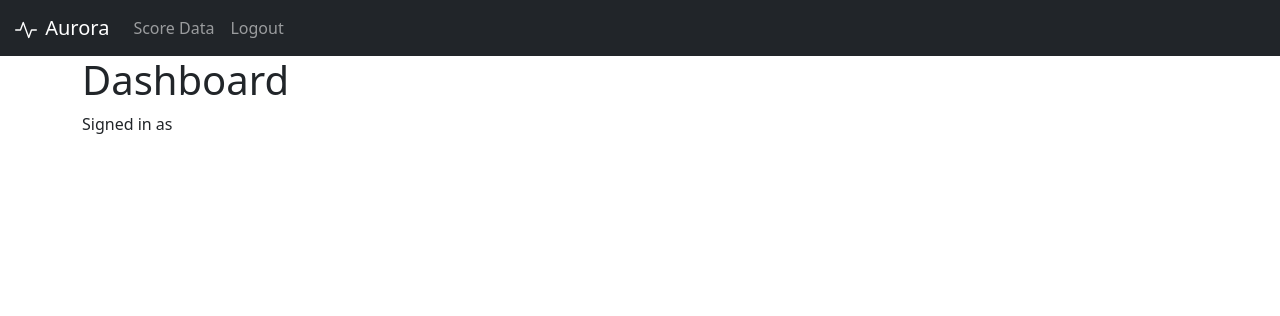
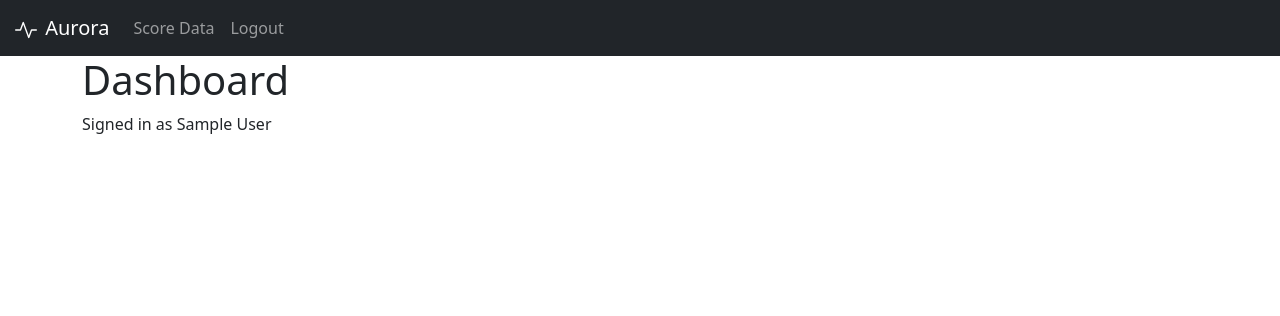
Before and after one commit to smithandrewk/aurora, a Flask app: page /dashboard in a window 1280 px wide. Shown: the top 316 px of the page. Run offline with Flask 2, Linux system fonts and the light colour scheme; the visitor is signed in with stand-in values (Sample User, id 1); parts of the project's set-up code (start-up, migrations or seed data) failed here and were passed over.

Commit message:
name in dashboard

```diff
--- a/app.py
+++ b/app.py
@@ -82,8 +82,8 @@ def logout():
 @app.route('/dashboard')
 @login_required
 def dashboard():
-    print(current_user)
-    return render_template('dashboard.jinja')
+    print(current_user.first_name)
+    return render_template('dashboard.jinja', name=f'{current_user.first_name} {current_user.last_name}')
 
 @app.route("/score_data")
 @login_required
--- a/templates/add-user.jinja
+++ b/templates/add-user.jinja
@@ -1,4 +1,4 @@
-{% extends 'sign-base.jinja' %}
+{% extends 'base-login.jinja' %}
 
 {% block form %}
     <form method='POST'>
@@ -26,4 +26,7 @@
 
         {{ form.submit(class="w-100 btn btn-lg btn-primary") }}
     </form>
+    <br>
+    <p class="text-center">Already have an account? <a href="{{ url_for('login') }}"> Log in</a></p>
+
 {% endblock form %}
--- a/templates/dashboard.jinja
+++ b/templates/dashboard.jinja
@@ -2,5 +2,5 @@
 
 {% block body %}
     <h1>Dashboard</h1>
-    <p>Signed in as </p>
+    <p>Signed in as {{ name }}</p>
 {% endblock body %}
--- a/templates/login.jinja
+++ b/templates/login.jinja
@@ -1,4 +1,4 @@
-{% extends 'sign-base.jinja' %}
+{% extends 'base-login.jinja' %}
 
 {% block form %}
     <form method='POST'>
```
Also changed, not shown: Data.db, templates/base-login.jinja (renamed from templates/sign-base.jinja).
